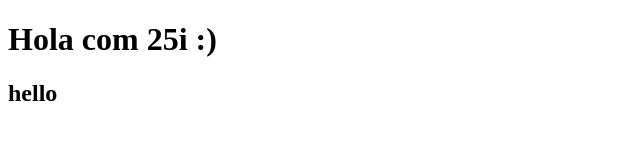
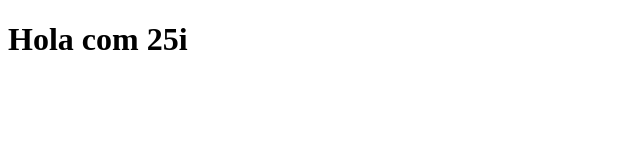
Before and after one commit to alejandrobusi/practica-com-25i, a plain HTML site: page index.html in a window 1280 px wide. Shown: the whole page, without its empty margins (0-640 px from the left). Drawn offline with Linux system fonts and the light colour scheme.

Commit message:
cambios guardados

```diff
--- a/index.html
+++ b/index.html
@@ -8,7 +8,7 @@
   <title>Document</title>
 </head>
 <body>
-  <h1>Hola com 25i :)</h1>
-  <h2>hello</h2>
+  <h1>Hola com 25i</h1>
+  <p></p>
 </body>
 </html>
```
